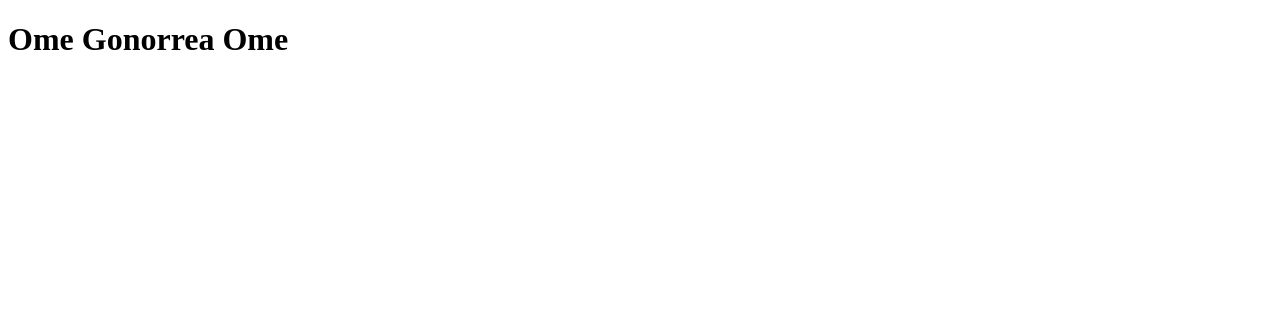
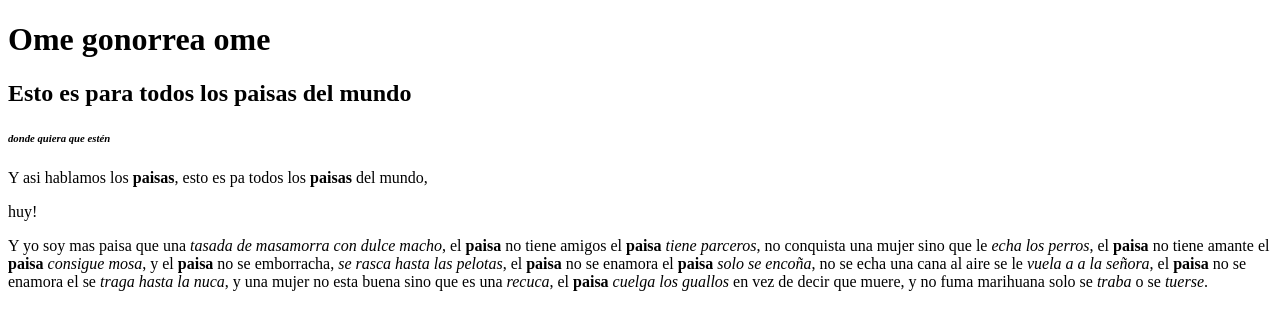
Before and after one commit to abeetle15/el_paisa_es_el_rey, a plain HTML site: page index.html in a window 1280 px wide. Drawn offline with Linux system fonts and the light colour scheme.

Commit message:
le puse el paisa es el rey. también practiqué <h>, <p>, <strong> y <em>

```diff
--- a/index.html
+++ b/index.html
@@ -1,13 +1,45 @@
 <!DOCTYPE html>
 <html lang="en">
-
   <head>
     <meta charset="utf-8">
-    <title>My Second Webpage</title>
+    <title>Paisas.com</title>
   </head>
 
   <body>
-    <h1>Ome Gonorrea Ome</h1>
+    <h1>Ome gonorrea ome</h1>
+    <h2>
+      Esto es para todos los paisas del mundo
+    </h2>
+    <h6>
+      <em>donde quiera que estén</em>
+    </h6>
+
+    <p>
+      Y asi hablamos los <strong>paisas</strong>,
+esto es pa todos los <strong>paisas</strong> del mundo,
+    </p>
+
+    <p>
+    huy!
+    </p>
+
+<!--tengo que confesar que me siento como un impostor.-->
+<!--yo soy rolo, no soy paisa.-->
+<!--será que esto es apropiación cultural?-->
+
+    <p>
+      Y yo soy mas paisa que una <em>tasada de masamorra con dulce macho</em>,
+el <strong>paisa</strong> no tiene amigos el <strong>paisa</strong> <em>tiene parceros</em>,
+no conquista una mujer sino que le <em>echa los perros</em>,
+el <strong>paisa</strong> no tiene amante el <strong>paisa</strong> <em>consigue mosa</em>,
+y el <strong>paisa</strong> no se emborracha, <em>se rasca hasta las pelotas</em>,
+el <strong>paisa</strong> no se enamora el <strong>paisa</strong> <em>solo se encoña</em>,
+no se echa una cana al aire se le <em>vuela a a la señora</em>,
+el <strong>paisa</strong> no se enamora el se <em>traga hasta la nuca</em>,
+y una mujer no esta buena sino que es una <em>recuca</em>,
+el <strong>paisa</strong> <em>cuelga los guallos</em> en vez de decir que muere,
+y no fuma marihuana solo se <em>traba</em> o se <em>tuerse</em>.
+    </p>
+
   </body>
-
 </html>
```
